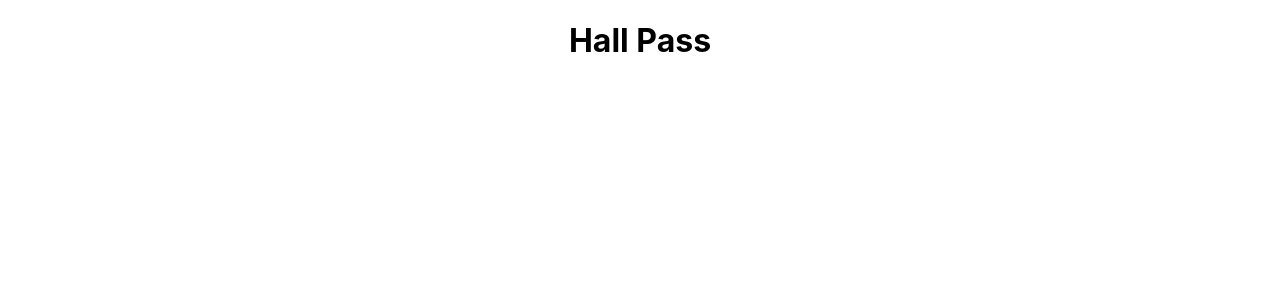
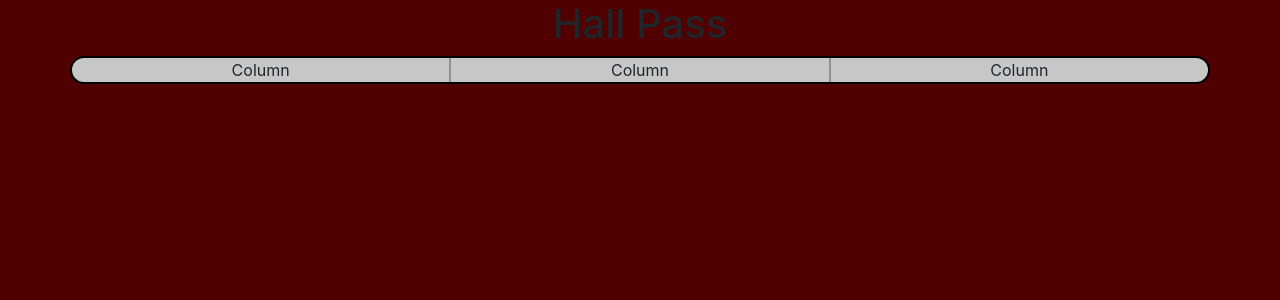
Before and after one commit to WildcatCyberSquad/HallPass, a React (Create React App) app in the folder hallpass/: page / in a window 1280 px wide. Shown: the top 300 px of the page. Built offline with nearby package versions, Linux system fonts and the light colour scheme.

Commit message:
Add the wildcat color and initial layout

```diff
--- a/hallpass/package.json
+++ b/hallpass/package.json
@@ -6,9 +6,10 @@
     "@testing-library/jest-dom": "^5.17.0",
     "@testing-library/react": "^13.4.0",
     "@testing-library/user-event": "^13.5.0",
+    "bootstrap": "^5.3.1",
     "react": "^18.2.0",
     "react-dom": "^18.2.0",
-    "react-scripts": "5.0.1",
+    "react-scripts": "^5.0.1",
     "web-vitals": "^2.1.4"
   },
   "scripts": {
--- a/hallpass/public/index.html
+++ b/hallpass/public/index.html
@@ -15,6 +15,17 @@
       user's mobile device or desktop. See https://developers.google.com/web/fundamentals/web-app-manifest/
     -->
     <link rel="manifest" href="%PUBLIC_URL%/manifest.json" />
+    <link
+      href="https://cdn.jsdelivr.net/npm/bootstrap@5.3.1/dist/css/bootstrap.min.css"
+      rel="stylesheet"
+      integrity="sha384-4bw+/aepP/YC94hEpVNVgiZdgIC5+VKNBQNGCHeKRQN+PtmoHDEXuppvnDJzQIu9"
+      crossorigin="anonymous"
+    />
+    <script
+      src="https://cdn.jsdelivr.net/npm/bootstrap@5.3.1/dist/js/bootstrap.bundle.min.js"
+      integrity="sha384-HwwvtgBNo3bZJJLYd8oVXjrBZt8cqVSpeBNS5n7C8IVInixGAoxmnlMuBnhbgrkm"
+      crossorigin="anonymous"
+    ></script>
     <!--
       Notice the use of %PUBLIC_URL% in the tags above.
       It will be replaced with the URL of the `public` folder during the build.
@@ -27,7 +38,6 @@
     <title>React App</title>
   </head>
   <body>
-    <noscript>You need to enable JavaScript to run this app.</noscript>
     <div id="root"></div>
     <!--
       This HTML file is a template.
--- a/hallpass/src/App.js
+++ b/hallpass/src/App.js
@@ -1,10 +1,12 @@
 import logo from "./logo.svg";
 import "./App.css";
+import Card from "./modules/Card";
 
 function App() {
   return (
     <div className="App">
       <h1>Hall Pass</h1>
+      <Card></Card>
     </div>
   );
 }
--- a/hallpass/src/index.css
+++ b/hallpass/src/index.css
@@ -1,13 +1,14 @@
 body {
   margin: 0;
-  font-family: -apple-system, BlinkMacSystemFont, 'Segoe UI', 'Roboto', 'Oxygen',
-    'Ubuntu', 'Cantarell', 'Fira Sans', 'Droid Sans', 'Helvetica Neue',
+  font-family: -apple-system, BlinkMacSystemFont, "Segoe UI", "Roboto", "Oxygen",
+    "Ubuntu", "Cantarell", "Fira Sans", "Droid Sans", "Helvetica Neue",
     sans-serif;
   -webkit-font-smoothing: antialiased;
   -moz-osx-font-smoothing: grayscale;
+  background-color: rgb(80, 0, 0);
 }
 
 code {
-  font-family: source-code-pro, Menlo, Monaco, Consolas, 'Courier New',
+  font-family: source-code-pro, Menlo, Monaco, Consolas, "Courier New",
     monospace;
 }
--- /dev/null
+++ b/hallpass/src/modules/Card.css
@@ -0,0 +1,13 @@
+.background {
+  height: 80%;
+  border-radius: 15px;
+  background-color: rgb(199, 199, 199);
+  border-color: rgb(0, 0, 0);
+  border-width: 2px;
+  border-style: solid;
+}
+.borderRight {
+  border-right-color: rgb(145, 145, 145);
+  border-right-width: 2px;
+  border-right-style: solid;
+}
--- /dev/null
+++ b/hallpass/src/modules/Card.js
@@ -0,0 +1,13 @@
+import "./Card.css";
+function Card() {
+  return (
+    <div class="container text-center background">
+      <div class="row">
+        <div class="col borderRight">Column</div>
+        <div class="col borderRight">Column</div>
+        <div class="col">Column</div>
+      </div>
+    </div>
+  );
+}
+export default Card;
```
Also changed, not shown: 1 other file (tests, documents, lock files or other folders).
